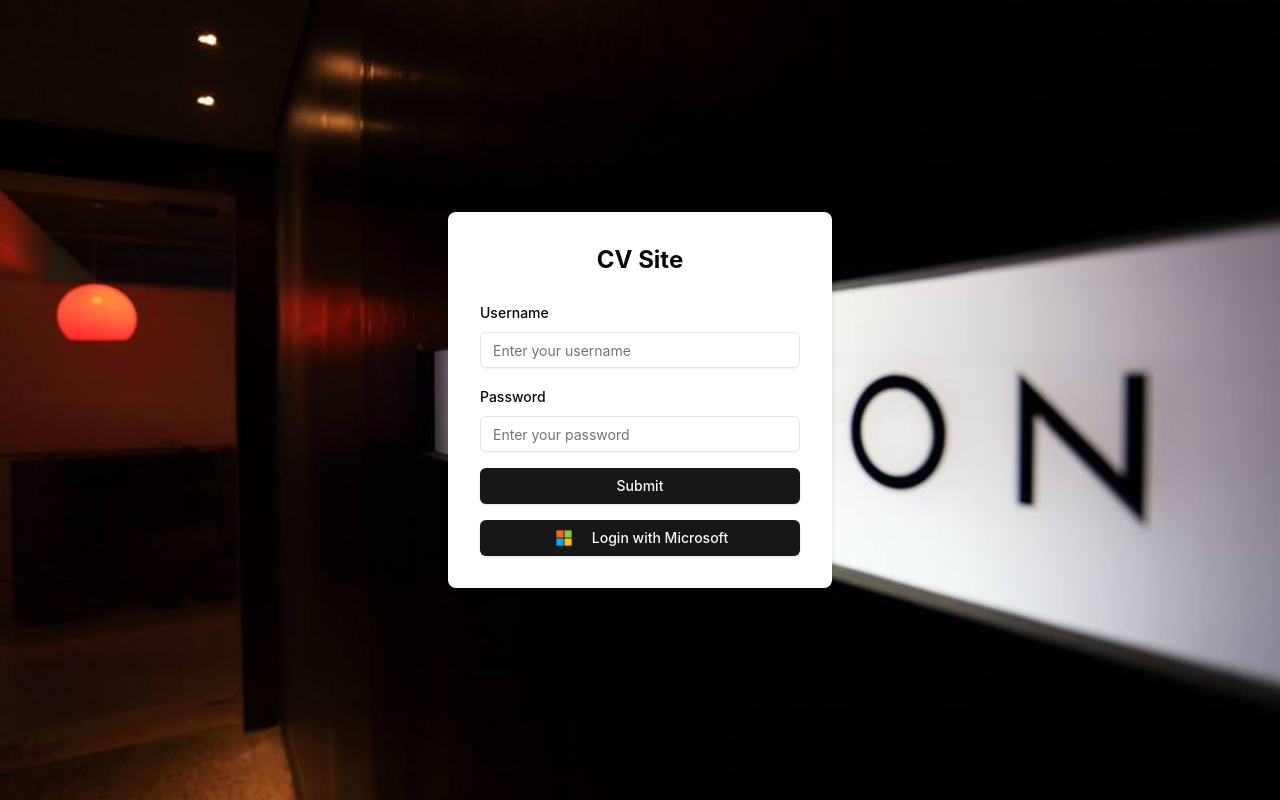
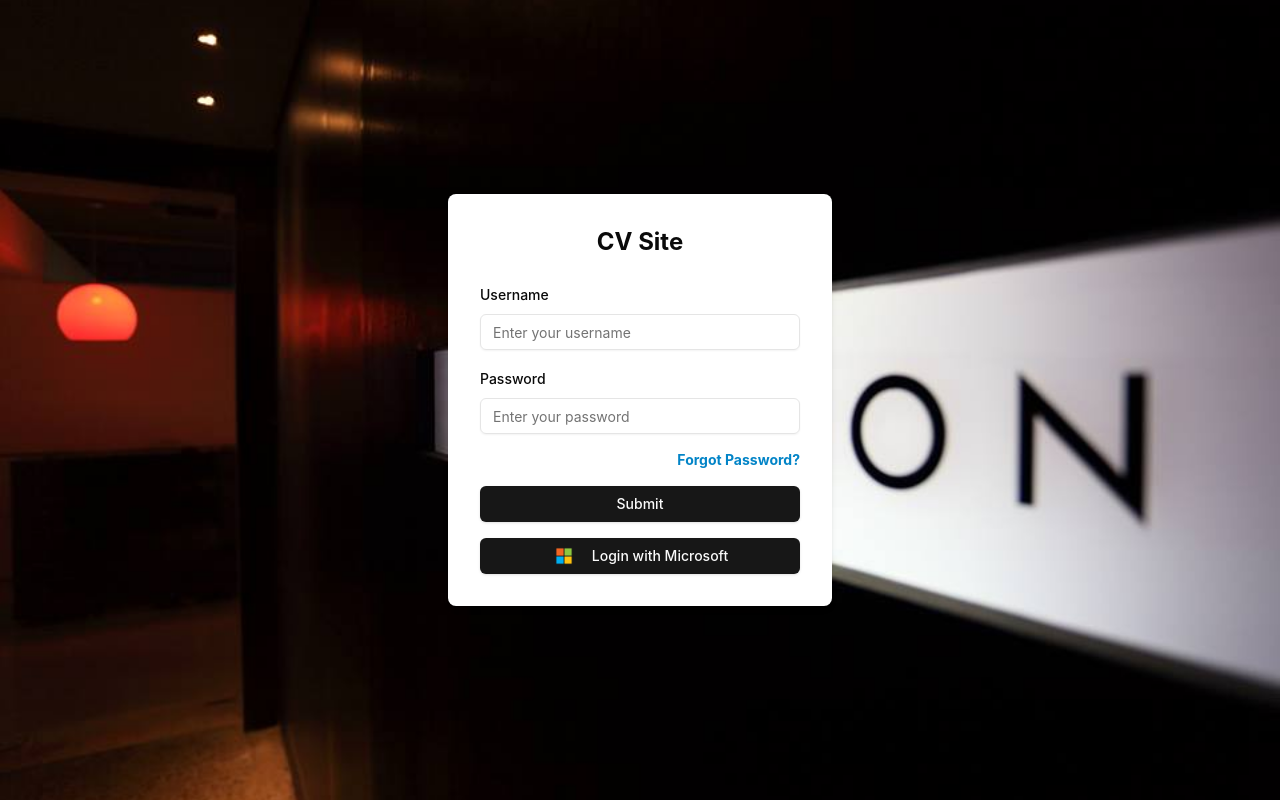
Before and after one commit to avik1658/brainstation_cv, a React (Vite) app: page / in a window 1280 px wide. Built offline with nearby package versions, Linux system fonts and the light colour scheme.

Commit message:
Added forgot password

```diff
--- a/src/pages/Login.tsx
+++ b/src/pages/Login.tsx
@@ -103,6 +103,7 @@ export default function Login() {
                 </FormItem>
               )}
             />
+            <p className="text-right font-bold text-sm text-sky-600 hover:text-sky-700 hover:underline hover:cursor-pointer">Forgot Password?</p>
             <Button type="submit" className="w-full">Submit</Button>
           </form>
         </Form>
```
